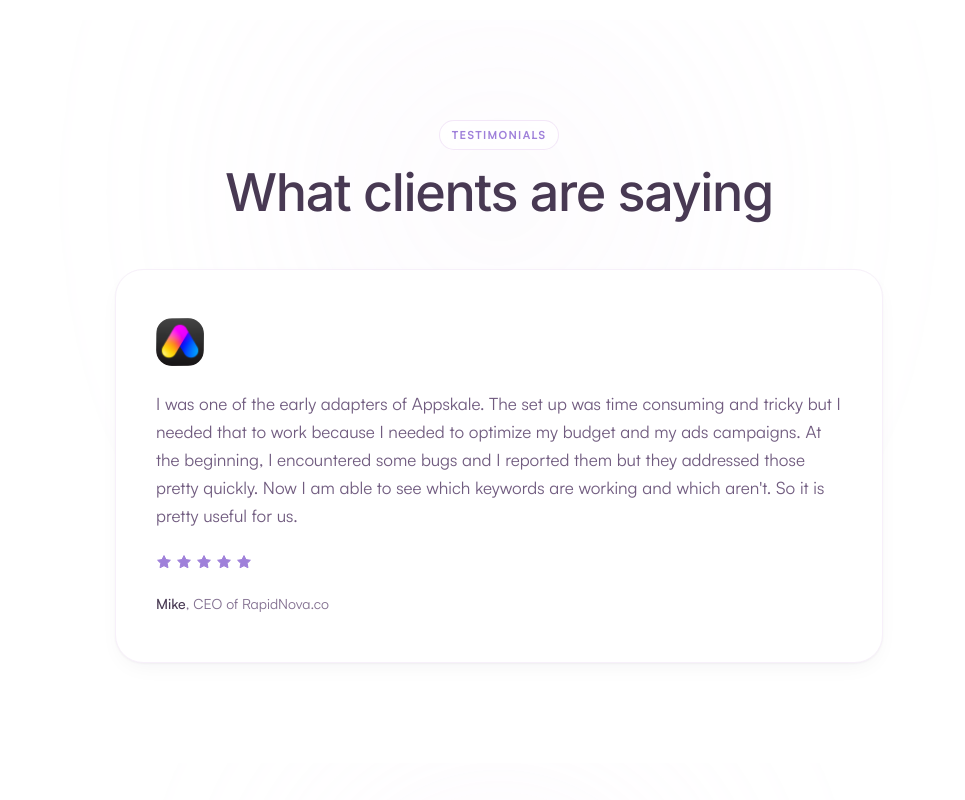
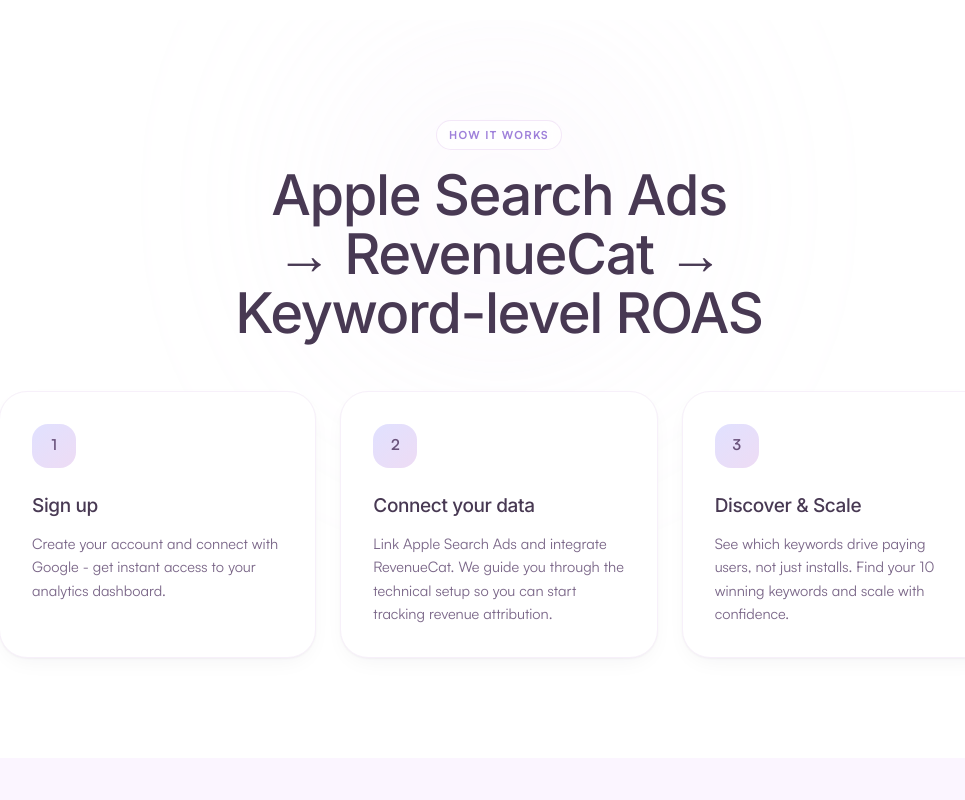
Before and after one commit to MarinaSgAlpha/appskale-marketing, a Next.js app: page / in a window 1280 px wide. Shown: the part 2940-3740 px from the top of the page, without its empty margins (141-1106 px from the left). Built offline with nearby package versions, Linux system fonts and the light colour scheme.

Commit message:
Hide homepage testimonials until more are available.
Move the RapidNova quote to src/data/testimonials.ts so the section can be re-enabled later without losing content.

Co-authored-by: Cursor <cursoragent@cursor.com>

```diff
--- a/src/app/page.tsx
+++ b/src/app/page.tsx
@@ -1,7 +1,6 @@
 import type { Metadata } from "next";
 import { Hero } from "@/components/sections/Hero";
 import { FeatureRow } from "@/components/sections/FeatureRow";
-import { Testimonials } from "@/components/sections/Testimonials";
 import { HowItWorks } from "@/components/sections/HowItWorks";
 import { FAQ } from "@/components/sections/FAQ";
 import { URLS } from "@/lib/site";
@@ -76,7 +75,6 @@ export default function Home() {
         cta={{ label: "Get Started Free", href: URLS.signup }}
       />
 
-      <Testimonials />
       <HowItWorks />
       <FAQ />
     </>
--- a/src/components/sections/Testimonials.tsx
+++ b/src/components/sections/Testimonials.tsx
@@ -4,27 +4,7 @@ import { Section } from "@/components/ui/Section";
 import { Eyebrow } from "@/components/ui/Eyebrow";
 import { Card } from "@/components/ui/Card";
 import { RadialGlow } from "@/components/ui/RadialGlow";
-
-type Testimonial = {
-  quote: string;
-  author: string;
-  role?: string;
-  avatarSrc?: string;
-  avatarAlt?: string;
-  stars?: number;
-};
-
-const testimonials: Testimonial[] = [
-  {
-    quote:
-      "I was one of the early adapters of Appskale. The set up was time consuming and tricky but I needed that to work because I needed to optimize my budget and my ads campaigns. At the beginning, I encountered some bugs and I reported them but they addressed those pretty quickly. Now I am able to see which keywords are working and which aren't. So it is pretty useful for us.",
-    author: "Mike",
-    role: "CEO of RapidNova.co",
-    avatarSrc: "/images/testimonials/testimonial_logo.webp",
-    avatarAlt: "RapidNova logo",
-    stars: 5,
-  },
-];
+import { TESTIMONIALS } from "@/data/testimonials";
 
 function Star({ filled }: { filled: boolean }) {
   return (
@@ -81,7 +61,7 @@ export function Testimonials() {
         </div>
 
         <div className="mx-auto mt-12 max-w-3xl">
-          {testimonials.map((t) => (
+          {TESTIMONIALS.map((t) => (
             <Card
               key={t.author}
               variant="solid"
--- /dev/null
+++ b/src/data/testimonials.ts
@@ -0,0 +1,26 @@
+/**
+ * Saved testimonials — hidden from the homepage until there are enough to feel credible.
+ *
+ * Re-enable: add `<Testimonials />` to src/app/page.tsx between the feature rows
+ * and `<HowItWorks />`.
+ */
+export type Testimonial = {
+  quote: string;
+  author: string;
+  role?: string;
+  avatarSrc?: string;
+  avatarAlt?: string;
+  stars?: number;
+};
+
+export const TESTIMONIALS: Testimonial[] = [
+  {
+    quote:
+      "I was one of the early adapters of Appskale. The set up was time consuming and tricky but I needed that to work because I needed to optimize my budget and my ads campaigns. At the beginning, I encountered some bugs and I reported them but they addressed those pretty quickly. Now I am able to see which keywords are working and which aren't. So it is pretty useful for us.",
+    author: "Mike",
+    role: "CEO of RapidNova.co",
+    avatarSrc: "/images/testimonials/testimonial_logo.webp",
+    avatarAlt: "RapidNova logo",
+    stars: 5,
+  },
+];
```
